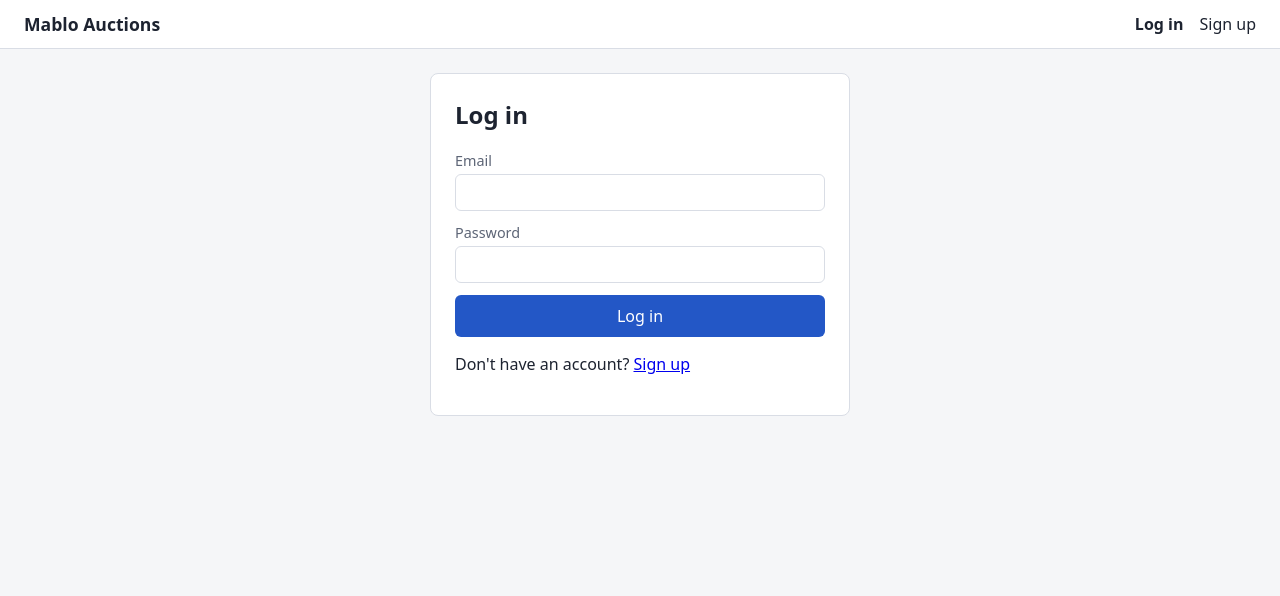
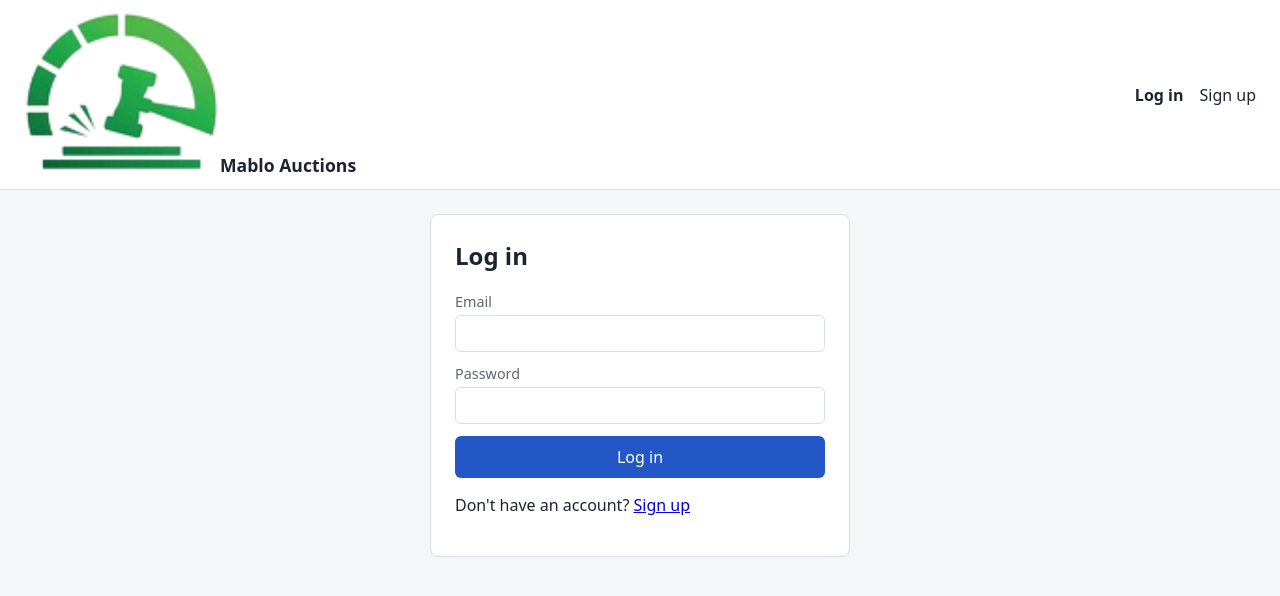
Before and after one commit to JuanHidalgo33/Software2_SubastasOnline_EquipoMablo, a React (Vite) app in the folder web/: page /login in a window 1280 px wide. Shown: the top 596 px of the page. Built offline with nearby package versions, Linux system fonts and the light colour scheme; no server answers.

Commit message:
feat(web): added brand logo to header

```diff
--- a/web/index.html
+++ b/web/index.html
@@ -3,6 +3,7 @@
   <head>
     <meta charset="UTF-8" />
     <meta name="viewport" content="width=device-width, initial-scale=1.0" />
+    <link rel="icon" type="image/png" href="/favicon.png" />
     <title>Mablo Auctions</title>
   </head>
   <body>
--- a/web/src/components/Layout.tsx
+++ b/web/src/components/Layout.tsx
@@ -1,4 +1,5 @@
 import { Link, NavLink, Outlet } from 'react-router-dom';
+import logo from '../assets/logo.png';
 import { useAuth } from '../auth/AuthContext';
 
 export function Layout() {
@@ -8,14 +9,17 @@ export function Layout() {
     <>
       <header className="topbar">
         <Link to="/" className="brand">
-          Mablo Auctions
+          <img src={logo} alt="" className="brand-logo" />
+          <span>Mablo Auctions</span>
         </Link>
         <nav>
           {user ? (
             <>
-              <NavLink to="/">Auctions</NavLink>
-              <span className="user">Hi, {user.name}</span>
-              <button type="button" className="link" onClick={logout}>
+              <NavLink to="/" end>
+                Auctions
+              </NavLink>
+              <span className="user">{user.name}</span>
+              <button type="button" className="secondary" onClick={logout}>
                 Log out
               </button>
             </>
```
Also changed, not shown: web/public/favicon.png (added), web/src/assets/logo.png (added).
